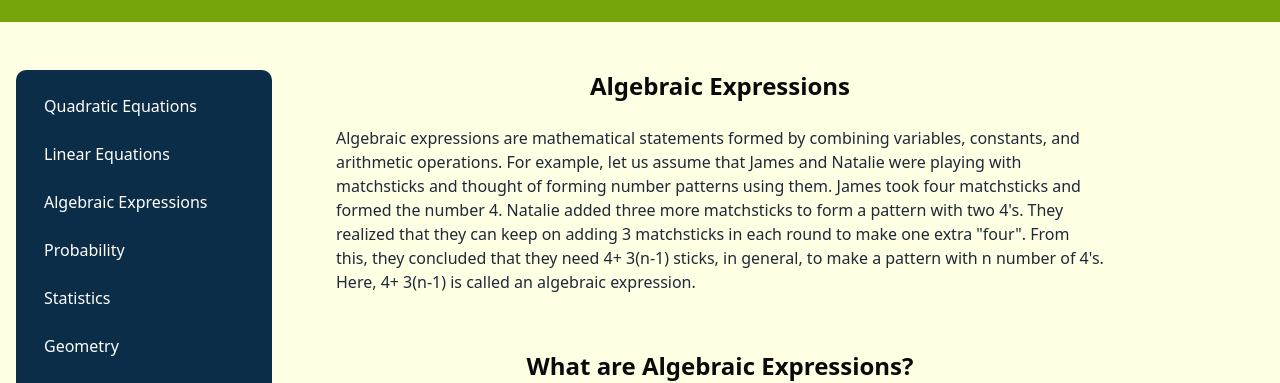
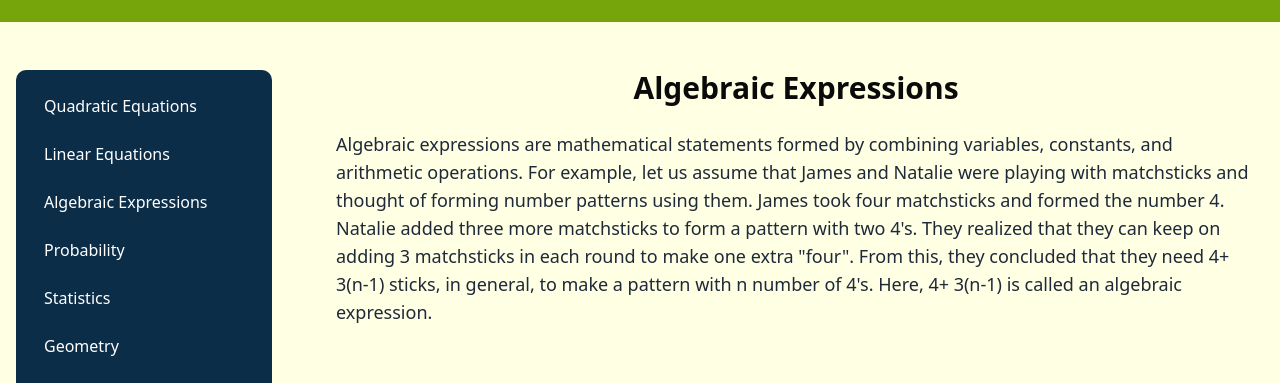
Before and after one commit to vikky269/mathematical, a Next.js app: page /algebraicExpressions in a window 1280 px wide. Shown: the part 226-609 px from the top of the page. Built offline with nearby package versions, Linux system fonts and the light colour scheme.

Commit message:
fixed some issues

```diff
--- a/app/algebraicExpressions/page.tsx
+++ b/app/algebraicExpressions/page.tsx
@@ -10,8 +10,7 @@ import AlgeMultiply from '../components/AlgebraicExpression/Multiply'
 const page = () => {
   return (
 
-      <div className="max-w-3xl">
-
+    <div>
       <Introduction />
       <WhatAlgebraicExpressionsAre />
       <AlgebraicExplanation />
--- a/app/components/AlgebraicExpression/AlgebraicIntro.tsx
+++ b/app/components/AlgebraicExpression/AlgebraicIntro.tsx
@@ -8,8 +8,8 @@ const Introduction = () => (
     transition={{ duration: 0.6 }}
     className="mt-6"
   >
-    <h2 className="text-2xl font-bold mb-4 text-center ">Algebraic Expressions</h2>
-    <p className='text-gray-800  mb-4 mt-6'>
+    <h2 className="md:text-3xl text-2xl font-bold mb-4 text-center ">Algebraic Expressions</h2>
+    <p className='text-gray-800 text-lg  mb-4 mt-6'>
       Algebraic expressions are mathematical statements formed by combining variables, constants, and
       arithmetic operations. For example, let us assume that James and Natalie were playing with matchsticks and thought of forming number patterns using them.
       James took four matchsticks and formed the number 4. Natalie added three more matchsticks to form a pattern with two 4's.
--- a/app/components/Fractions/FractionNumberLine.tsx
+++ b/app/components/Fractions/FractionNumberLine.tsx
@@ -15,7 +15,7 @@ const FractionsOnNumberLine = () => {
 
       <div className="mb-8 mt-6">
         <img
-          src="/number-line.png"
+          src="/numberline.png"
           alt="Number line with fractions"
           className="mt-4 w-full h-auto"
         />
```
Also changed, not shown: public/numberline.png (added). Lines whose indentation alone changed are shown as unchanged.
